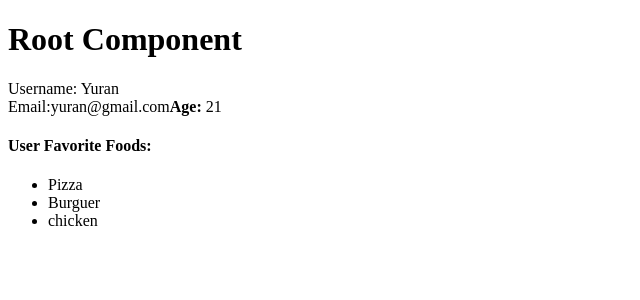
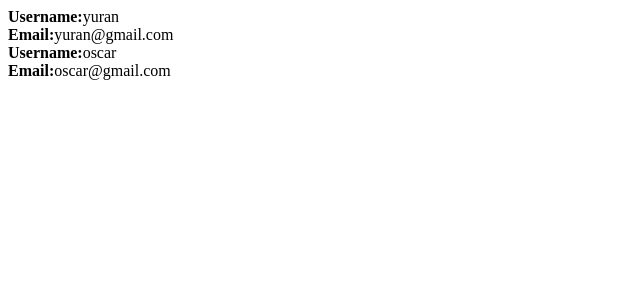
Before and after one commit to yuran-nhassengo/react-complete-01, a React (Vite) app: page / in a window 1280 px wide. Shown: the top 300 px of the page, without its empty margins (0-640 px from the left). Built offline with nearby package versions, Linux system fonts and the light colour scheme.

Commit message:
add array.map

```diff
--- a/src/App.jsx
+++ b/src/App.jsx
@@ -1,11 +1,35 @@
-import { UserProfile } from "./components/UserProfile"
+
 
 
 export const App = () => {
 
-    return <div>
-        <h1>Root Component</h1>
-        <UserProfile age={21} username ="Yuran"/>
-    </div>
+    const mockUsers = [
 
+        {
+            id: 1,
+            username: "yuran",
+            email:"yuran@gmail.com",
+        },
+        {
+            id: 2,
+            username:"oscar",
+            email:"oscar@gmail.com",
+        },
+    ];
+
+    return (
+
+        <div>
+            {mockUsers.map(
+                (user) => {
+                    return (
+                        <div>
+                            <b>Username:</b><span>{user.username}</span><br/>
+                            <b>Email:</b><span>{user.email}</span>
+                        </div>
+                    )
+                }
+            )}
+        </div>
+)
 }
```
